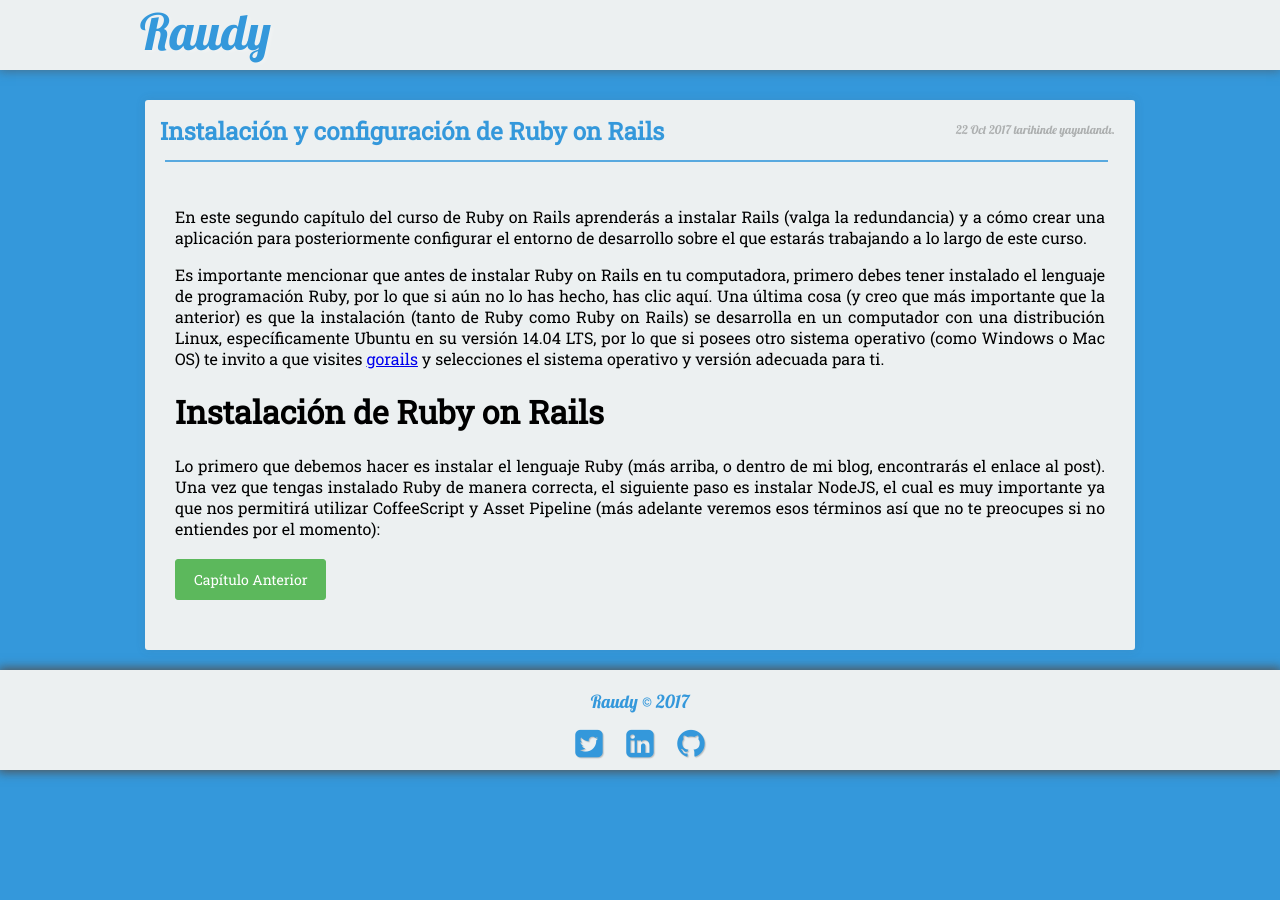
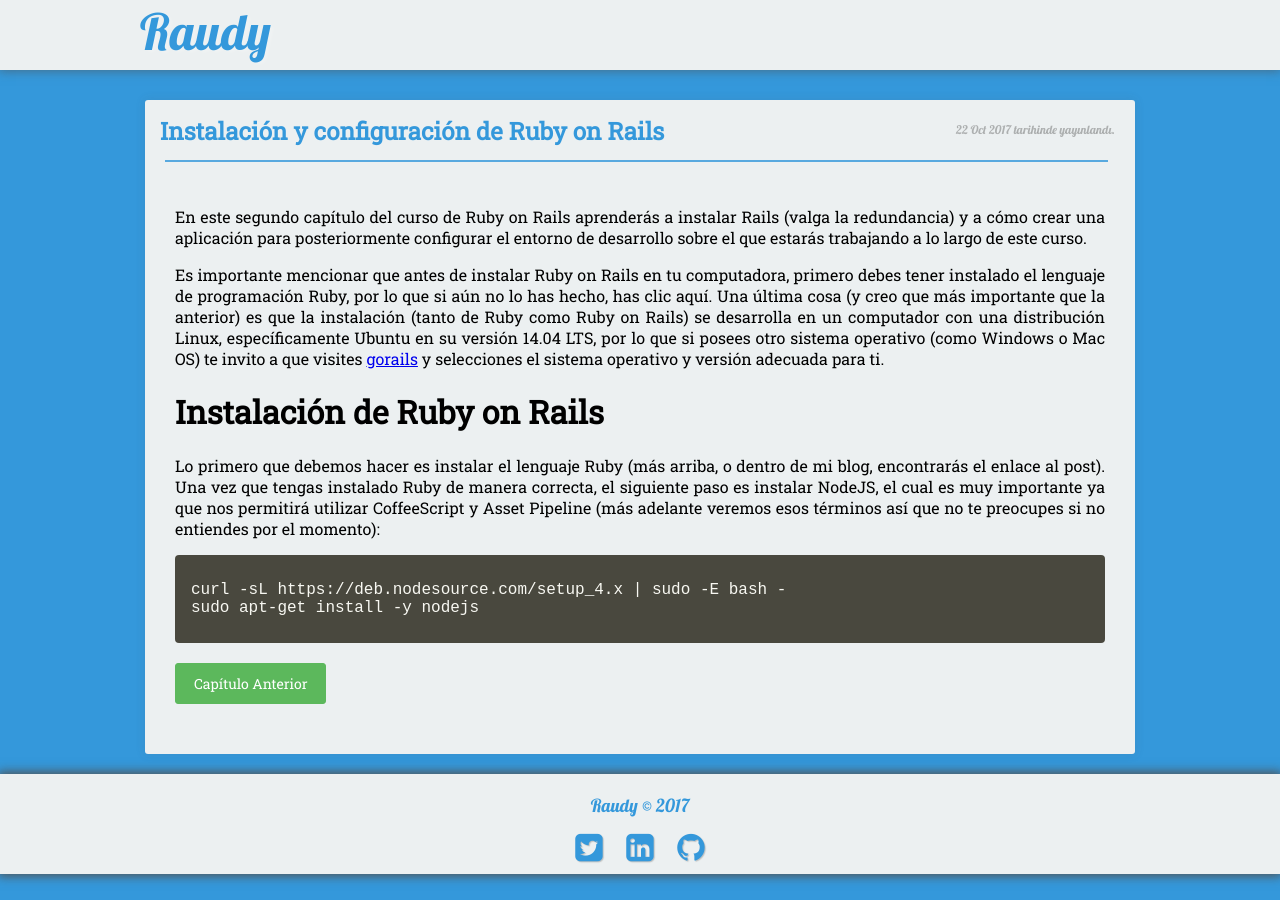
Before and after one commit to nisoto/Blog-anterior-2.0, a Jekyll site: the page built from _posts/2017-10-22-instalacion-ruby-on-rails.md, in a window 1280 px wide. Built offline with Jekyll 4.4.1, drawn with Linux system fonts in a browser that asks for light colours; nearby versions of some CDN libraries.

Commit message:
Update 2017-10-22-instalacion-ruby-on-rails.md

```diff
--- a/_posts/2017-10-22-instalacion-ruby-on-rails.md
+++ b/_posts/2017-10-22-instalacion-ruby-on-rails.md
@@ -14,4 +14,9 @@ Es importante mencionar que antes de instalar Ruby on Rails en tu computadora, p
 
 Lo primero que debemos hacer es instalar el lenguaje Ruby (más arriba, o dentro de mi blog, encontrarás el enlace al post). Una vez que tengas instalado Ruby de manera correcta, el siguiente paso es instalar NodeJS, el cual es muy importante ya que nos permitirá utilizar CoffeeScript y Asset Pipeline (más adelante veremos esos términos así que no te preocupes si no entiendes por el momento):
 
+{% highlight ca65 %}
+curl -sL https://deb.nodesource.com/setup_4.x | sudo -E bash -
+sudo apt-get install -y nodejs
+{% endhighlight %}
+
 [Capítulo Anterior](https://nisoto.github.io/introduccion-ruby-on-rails/){: .btn .btn-success}
```
